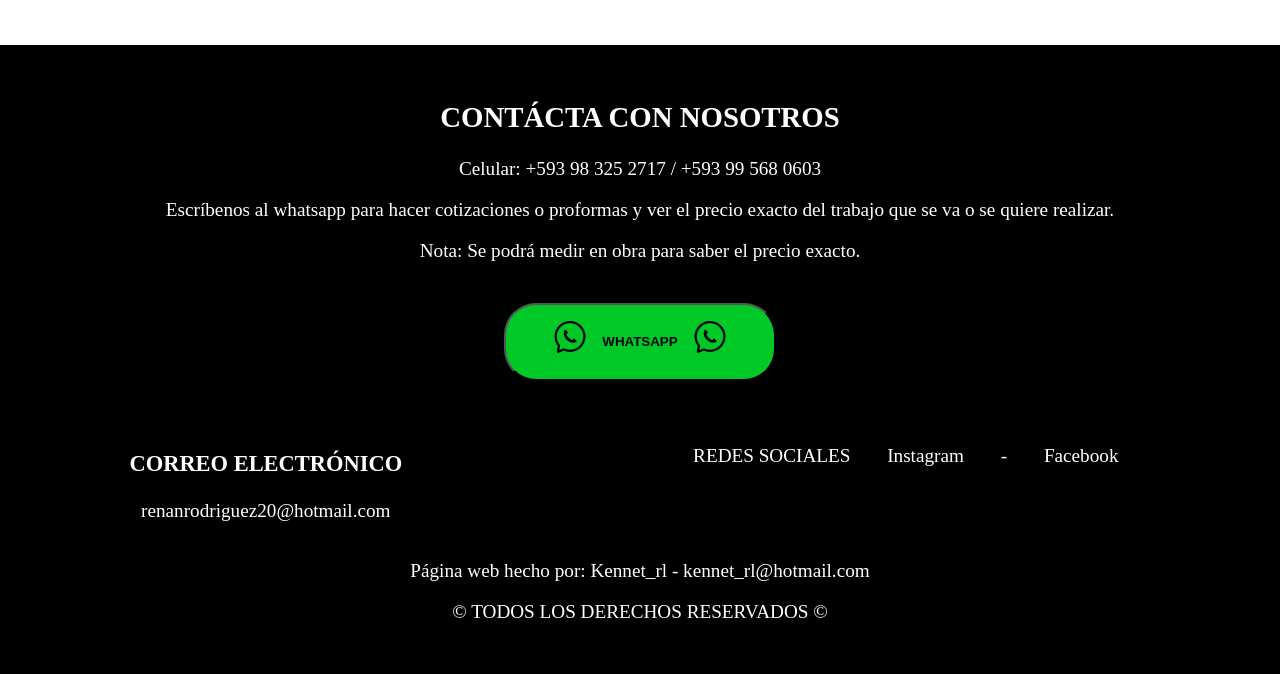
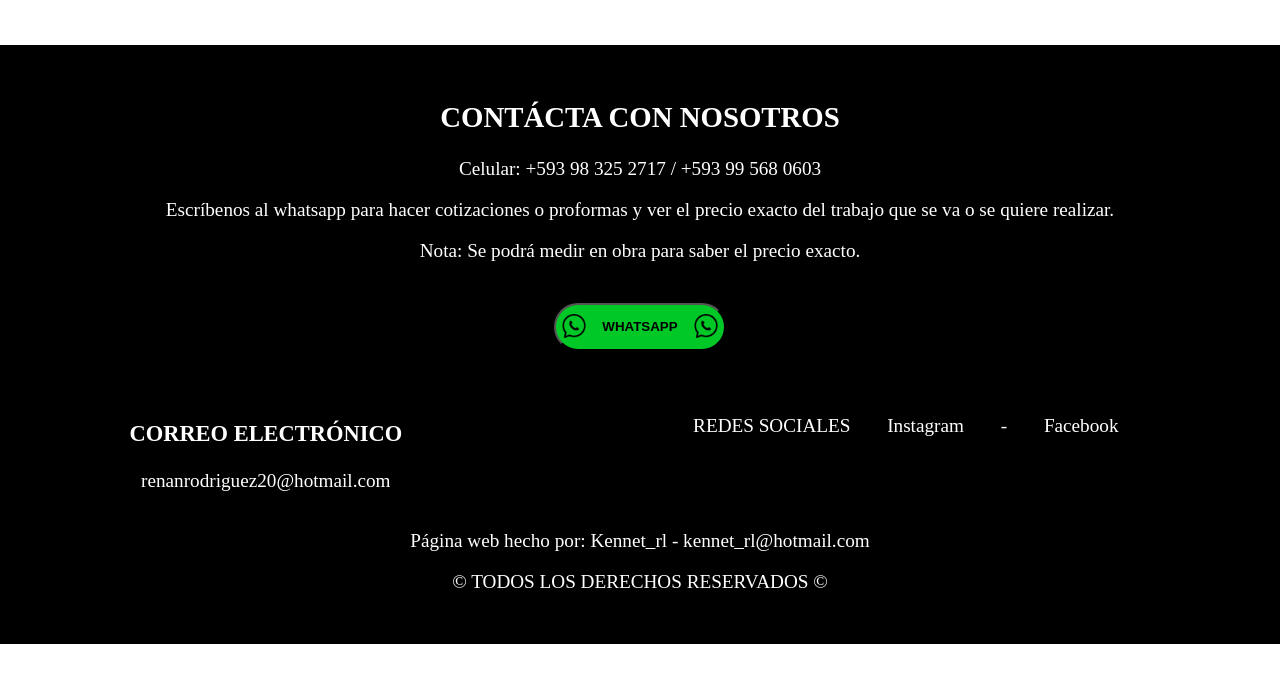
Before and after one commit to Kennetrl/Cerrajeria_Quito, a plain HTML site: page index.html in a window 1280 px wide. Shown: the part 3603-4277 px from the top of the page. After the commit the page ends 4247 px from the top, so only its background shows below. Drawn offline with Linux system fonts and the light colour scheme.

Commit message:
Arreglo boton whatsapp para accesibilidad

```diff
--- a/puertasStyle.css
+++ b/puertasStyle.css
@@ -125,7 +125,6 @@ footer{
 /*Botón de WhatsApp*/
 .whatsappButton{
     background-color: var(--colorBlueGreenW);
-    padding: 1rem 3rem 1rem 3rem;
     border-radius: 2rem;
     font-weight: bold;
     color: var(--colorWhite);
@@ -137,7 +136,8 @@ footer{
     transform: scale(1.13);
 }
 .iconWhatsapp{
-    height: 2rem;
+    margin-top: 7px;
+    height: 1.5rem;
 }
 .textoWhatsapp{
     padding: 0 1rem 0 1rem;
--- a/style.css
+++ b/style.css
@@ -185,11 +185,9 @@ footer{
 /*Botón de WhatsApp*/
 .whatsappButton{
     background-color: var(--colorBlueGreenW);
-    padding: 1rem 3rem 1rem 3rem;
     border-radius: 2rem;
     font-weight: bold;
-    color: var(--colorBlack
-    );
+    color: var(--colorBlack);
     display:inline-flex;
     cursor: pointer;
     transition: 300ms;
@@ -198,7 +196,8 @@ footer{
     transform: scale(1.13);
 }
 .iconWhatsapp{
-    height: 2rem;
+    margin-top: 8px;
+    height: 1.5rem;
 }
 .iconWhatsapp:hover{
     transform: scale(1);
```
